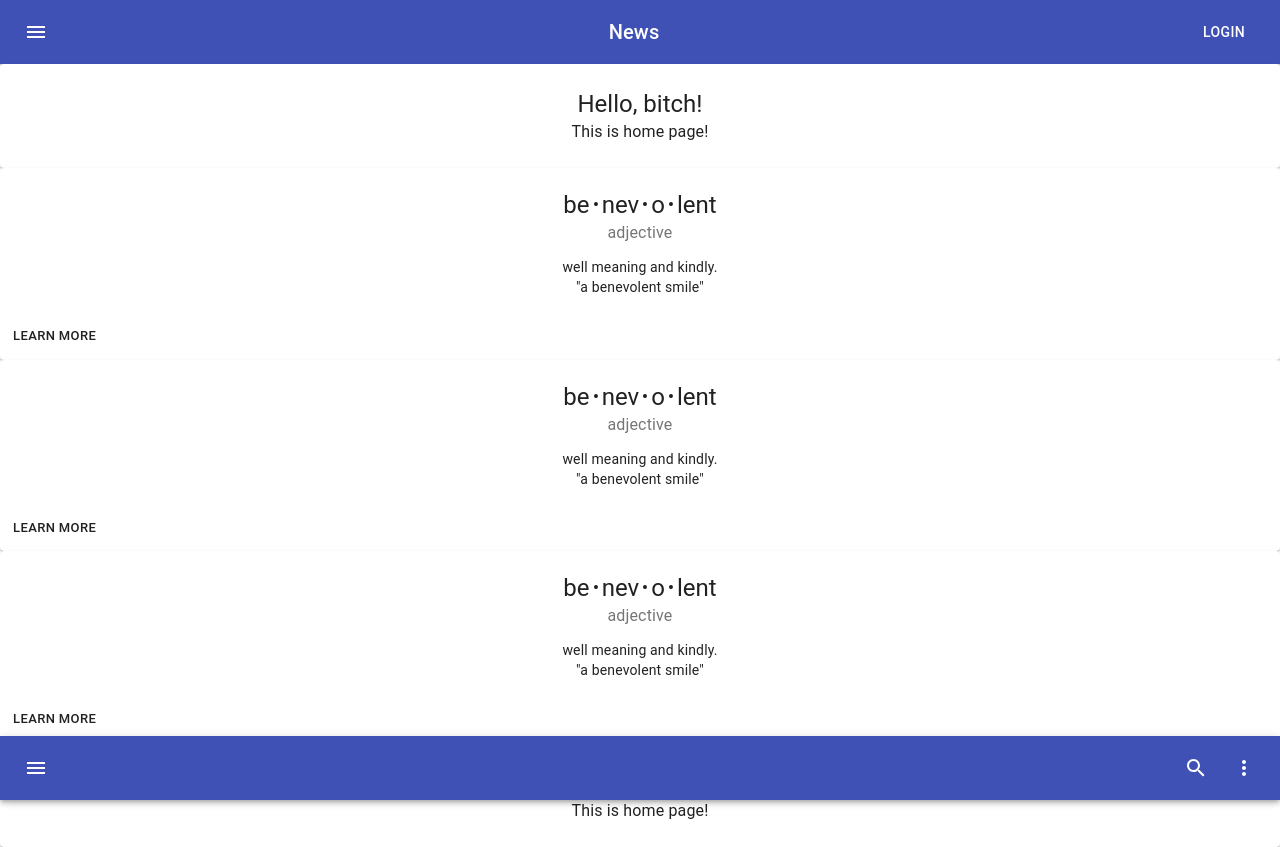
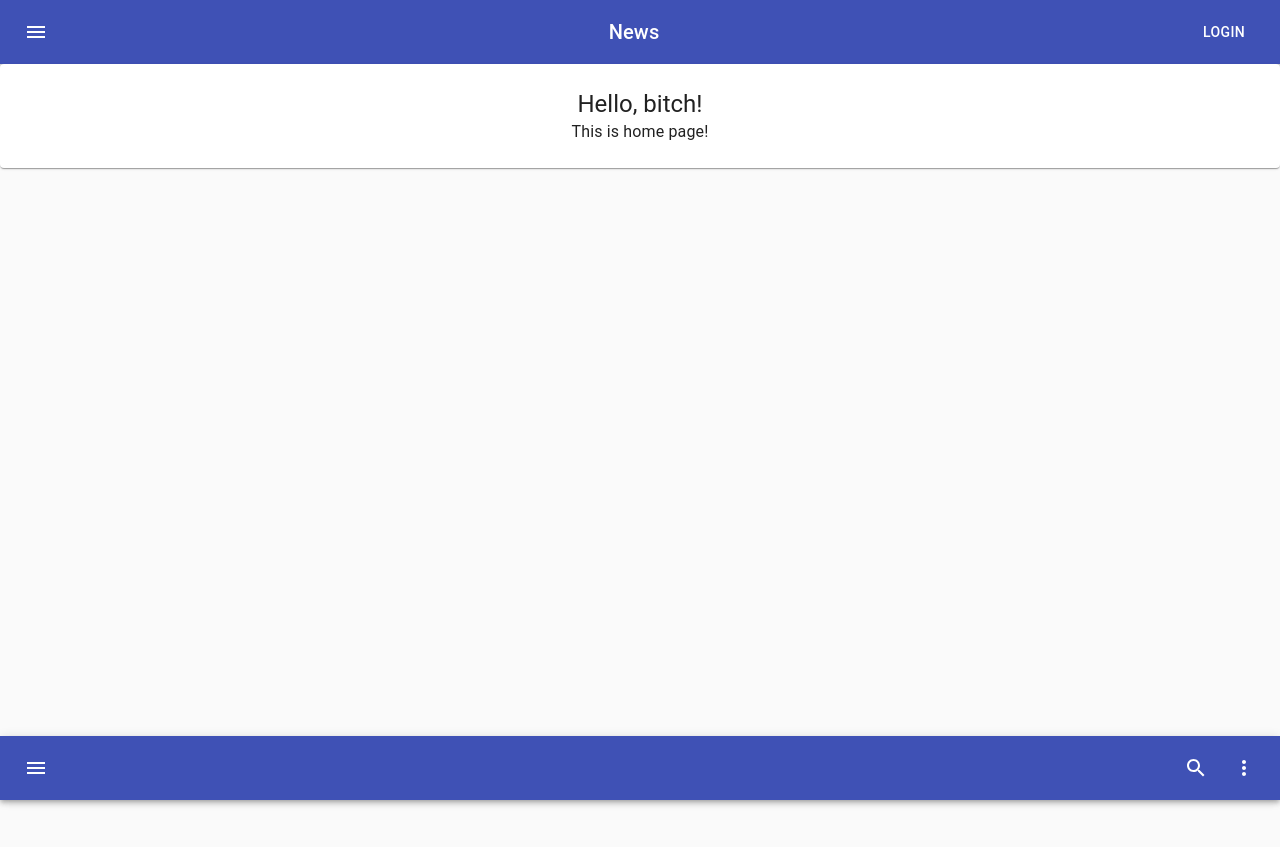
Before and after one commit to Enyazabi/react_project, a React (Create React App) app: page / in a window 1280 px wide. After the commit the page ends 800 px from the top, so only its background shows below. Built offline with nearby package versions, Linux system fonts and the light colour scheme.

Commit message:
catalog routing was added

```diff
--- a/src/App.js
+++ b/src/App.js
@@ -10,11 +10,11 @@ function App() {
 
     return (
         <BrowserRouter>
-        <div className="App">
+        <div className ="App">
             <Header/>
-            <Home/>
-            <CatalogComponent/>
-                <Route exact path="/" component={Home}/>
+            <Route exact path ="/" component = {Home}/>
+            <Route path = "/catalog" component = {CatalogComponent}/>
+
             <Footer/>
         </div>
         </BrowserRouter>
```
